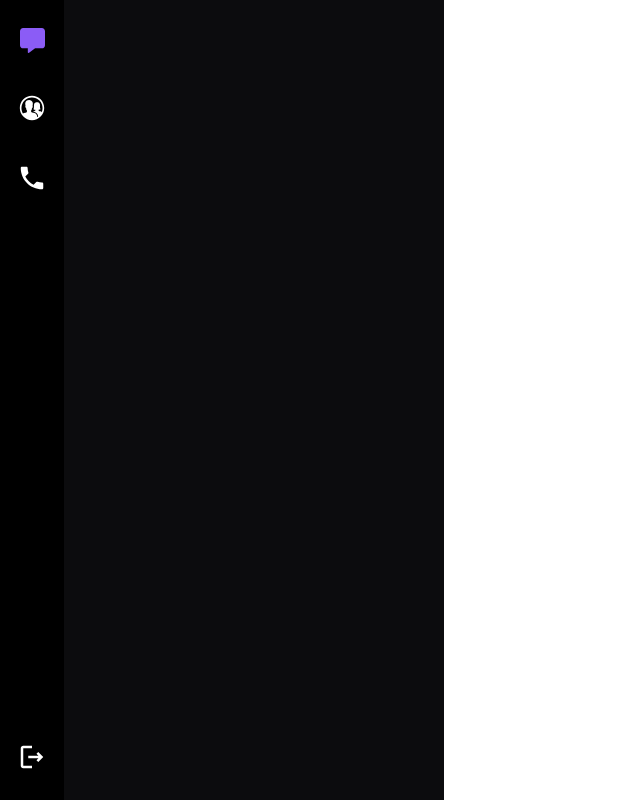
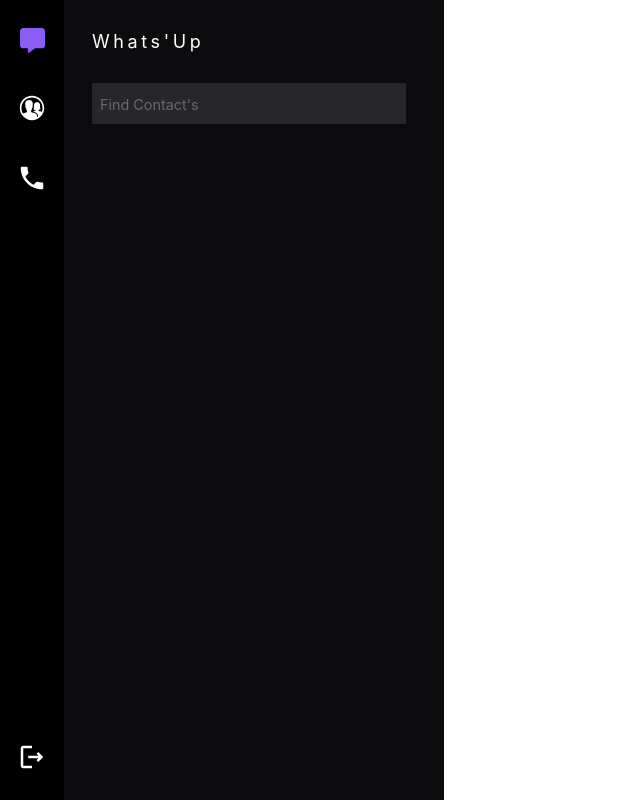
Before and after one commit to Mhassan0001/Realtime-socket-chat-frontend, a React (Vite) app: page /dashboard in a window 1280 px wide. Shown: the whole page, without its empty margins (0-640 px from the left). Built offline with nearby package versions, Linux system fonts and the light colour scheme; sample sign-in values are in the browser's storage.

Commit message:
chore: sync codebase with latest changes (WIP dashboard UI)

```diff
--- a/src/components/Dashboard.jsx
+++ b/src/components/Dashboard.jsx
@@ -23,7 +23,19 @@ const Dashboard = () => {
           </div>
         </div>
 
-        <div className="bg-[#0C0C0E]"></div>
+        <div className="bg-[#0C0C0E]">
+          <p className="tracking-[3.6px] text-[18px] text-white p-7">
+            Whats'Up
+          </p>
+
+          <p className="pl-7">
+            <input
+              type=""
+              className="focus:outline-none text-[#A9ABB3] custom-dashIn focus:ring-2 focus:ring-purple-400 "
+              placeholder="Find Contact's"
+            />
+          </p>
+        </div>
       </div>
     </>
   );
--- a/src/index.css
+++ b/src/index.css
@@ -172,3 +172,15 @@ input:-webkit-autofill {
 .x {
   color: blue;
 }
+
+/* ========================================================== */
+
+/*! Dashboard */
+
+
+.custom-dashIn{
+  background-color: #27272A;
+  height: 41px;
+  width: 314px;
+
+}
```
